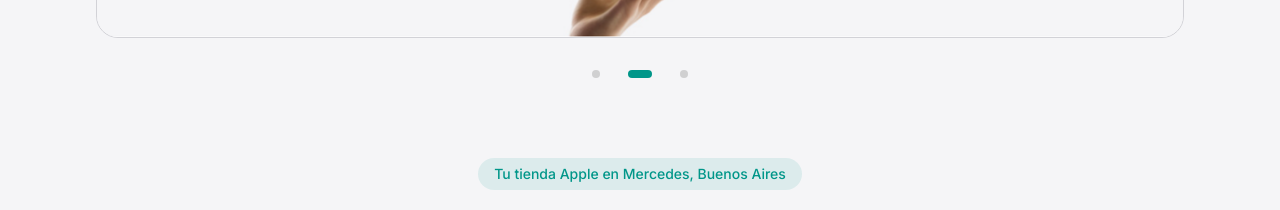
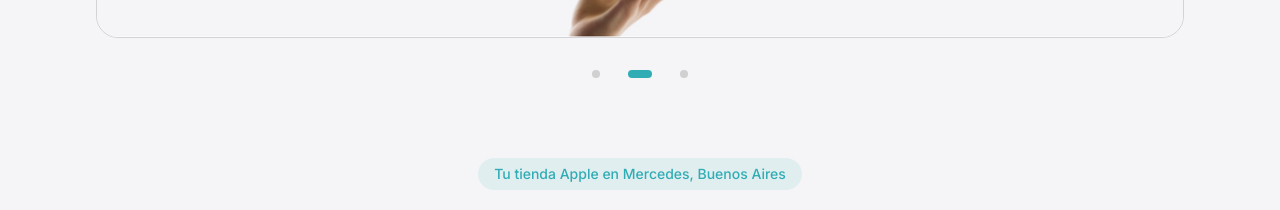
Before and after one commit to CarlosSalega/donaapple, a Next.js app: page / in a window 1280 px wide. Shown: the part 549-759 px from the top of the page. Built offline with nearby package versions, Linux system fonts and the light colour scheme; no server answers; the database is empty.

Commit message:
refactor: update brand color values to match teal Donaapple specifications

```diff
--- a/src/app/globals.css
+++ b/src/app/globals.css
@@ -37,7 +37,7 @@
   --color-text-inverse: oklch(0.971 0.003 285.7);
 
   /* Brand — reemplazado por teal Donaapple */
-  --color-brand: oklch(60% 0.118 184.704); /* ← brand-teal-mid */
+  --color-brand: oklch(0.6825 0.1046 201.5deg); /* ← brand-teal-mid */
   --gradient-brand: linear-gradient(
     135deg,
     var(--color-brand-teal-from) 0%,
@@ -75,7 +75,7 @@
   --popover-foreground: oklch(
     0.4613 0.0013 15.56deg
   ); /* ← brand-gray           */
-  --primary: oklch(60% 0.118 184.704); /* ← brand-teal-mid       */
+  --primary: oklch(0.6825 0.1046 201.5deg); /* ← brand-teal-mid       */
   --primary-foreground: oklch(1 0 0); /* blanco sobre teal      */
   --secondary: oklch(0.971 0.003 285.7); /* --color-surface        */
   --secondary-foreground: oklch(
```
